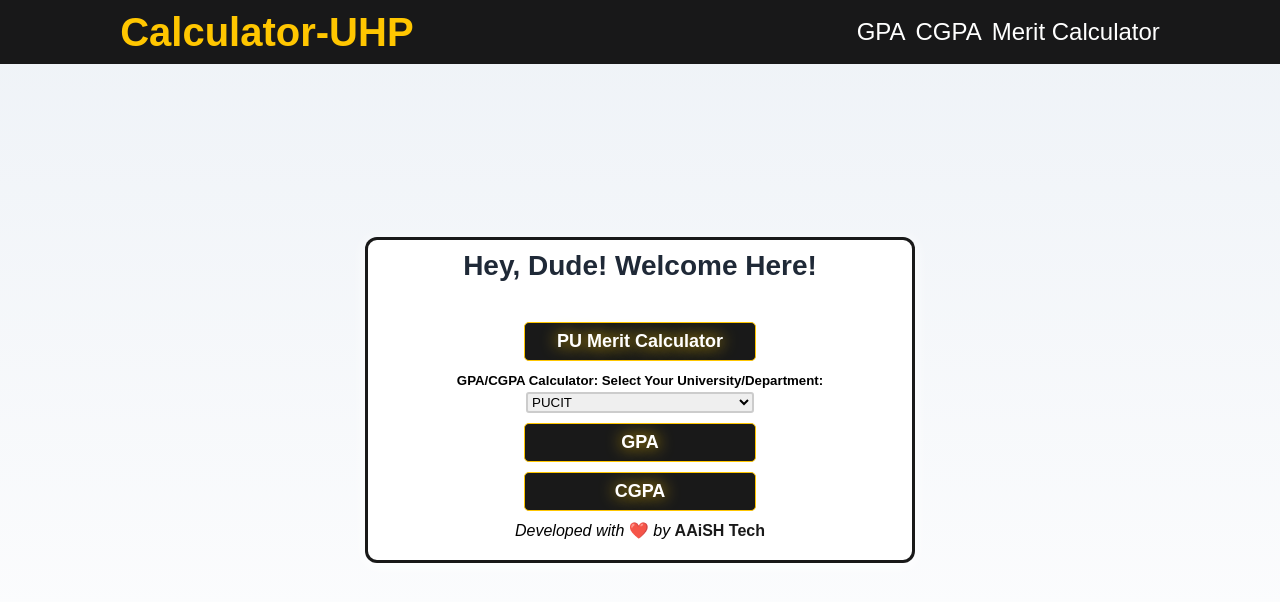
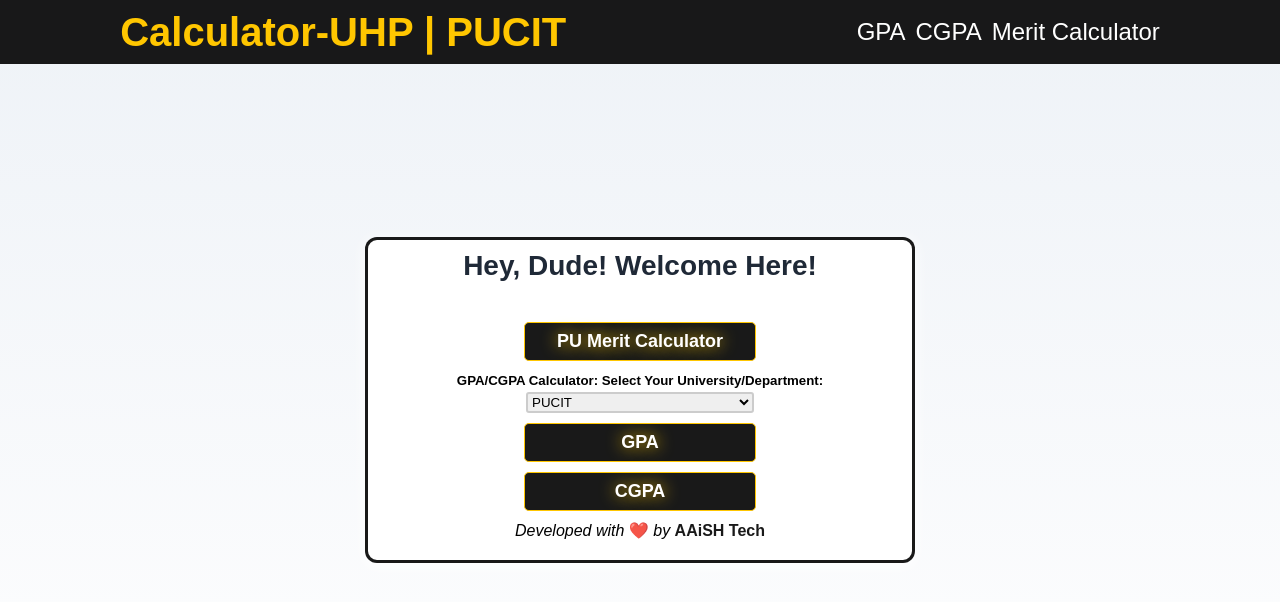
Before and after one commit to aaish376/gpa-calculator, a React (Create React App) app: page / in a window 1280 px wide. Shown: the top 602 px of the page. Built offline with nearby package versions, Linux system fonts and the light colour scheme.

Commit message:
merit cal home button

```diff
--- a/src/components/Navbar.js
+++ b/src/components/Navbar.js
@@ -14,7 +14,7 @@ const Navbar = () => {
         AAiSH Tech
       </Link> */}
       <Link id="logo-uni" to="/components/">
-          Calculator-UHP
+          Calculator-UHP | {uni}
       </Link>
       {/* <div id="logo-uni"  >
         <span>||</span> {uni}
```
